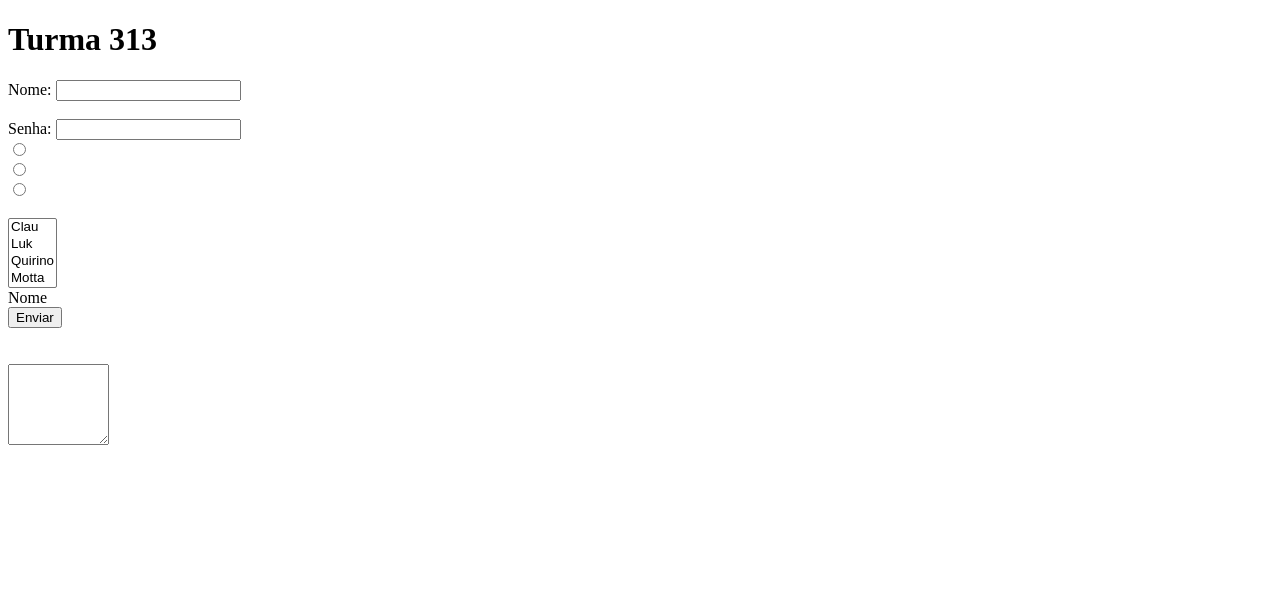
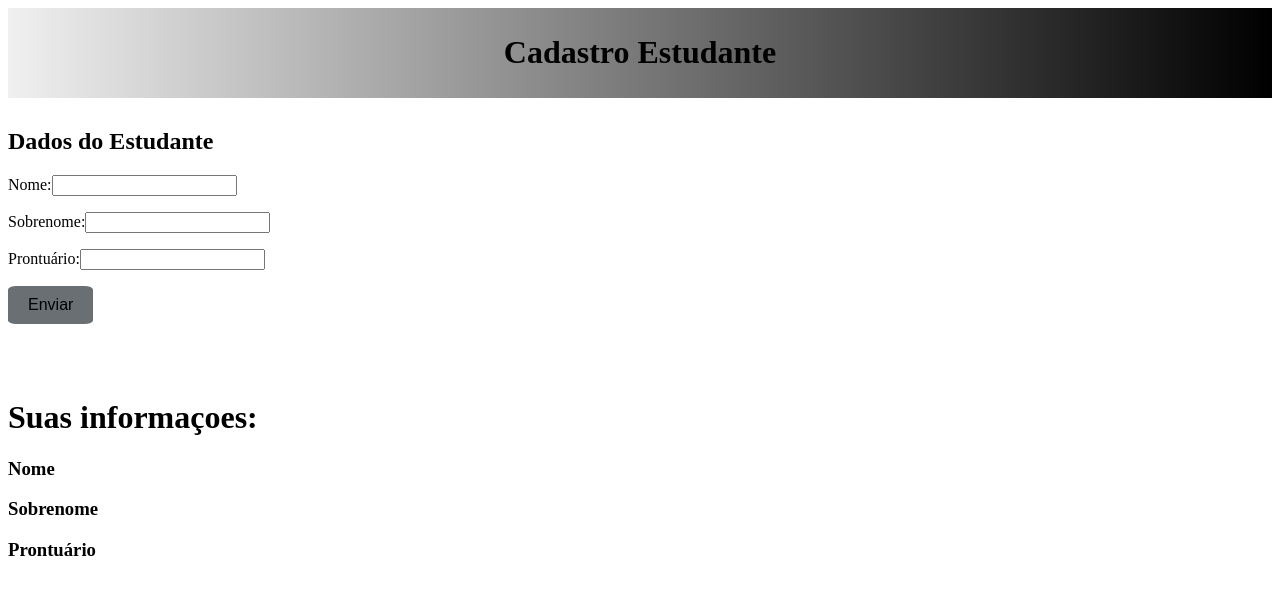
Before and after one commit to Gabriellluna/AW1-IFSP, a plain HTML site: page Formulário/index.html in a window 1280 px wide. Drawn offline with Linux system fonts and the light colour scheme.

Commit message:
Alterações no formulário

```diff
--- a/Formulário/index.html
+++ b/Formulário/index.html
@@ -6,47 +6,100 @@
     <meta name="viewport" content="width=device-width, initial-scale=1.0">
     <title>Formulário</title>
     <style>
-        #bot{
-            background-color: aqua;
+        header{
+            text-align: center;
+            background: linear-gradient(to right, #f0f0f0, #000000);
+            margin-bottom: 30px;
+            padding: 5px;
         }
+        #btn{
+            padding: 10px 20px;
+            font-size: 16px;
+            background-color: #6a6f74;
+            color: #000000;
+            border: 1px;
+            border-radius: 10%;
+            cursor:-webkit-zoom-in;
+            transition: transform 0.2s ease-out;
+        }
+        #btn:hover{
+            transform: scale(1.1);
+        }
+        p{
+            display: flex;
+            flex-direction: row;
+            justify-content: flex-start;
+            align-items: center;
+            align-content: space-around;
+        }
+
     </style>
 </head>
 <body>
-    <h1>Turma 313</h1>
-
-    Nome: <input id="nome "type="text">
-    <br>
-    <br>
-    Senha: <input type="password"><br>
-    <input type="radio" value="AW1"><br>
-    <input type="radio" value="LP3"><br>
-    <input type="radio" value="LP2">
-
-    <br><br>
-    <select name="profs" id="profs" multiple>
-    <option value="Clau">Clau</option>
-    <option value="Luk">Luk</option>
-     <option value="Quirino">Quirino</option>
-      <option value="Motta">Motta</option>
-    </select>
-
-    <div id="prent">Nome</div>
+    <header>
+    <h1 id="cadastro">Cadastro Estudante</h1>
+    </header>
 
 
-     <input type="button" id="button" value="Enviar" onclick="Enviar()">
-     <br><br><br>
 
-    <textarea name="Comentario" id="coment" cols="10" rows="5"></textarea>
+    <form id="formulario" name="" method="" action="">
+
+
+        <h2 id="titulo-form">Dados do Estudante</h2>
+
+        <p><label for="nome">Nome:</label>
+          <input type="text" id="nome" maxlength="80" required/></p>
+
+        <p><label for="sobre">Sobrenome:</label>
+          <input type="text" id="sobre" maxlength="80" required/></p>
+
+        <p><label for="titulo">Prontuário:</label>
+          <input type="text" id="pront" maxlength="80" required/></p>
+
+          <button type="submit" id="btn" onclick="Enviar()">Enviar</button>
+
+      </form>
+
+
+<br><br><br>
+      <h1>Suas informaçoes: </h1>
+      <h3 id="nomee"> Nome</h3>
+      <h3 id="sobree"> Sobrenome</h3>
+      <h3 id="prontt"> Prontuário</h3>
+
+
+
+
+
 
     <script>
 
-        function Enviar(){
-        var nome = window.document.getElementById("nome")
-        var name = nome.value
-        var apresentar = window.document.getElementById("prent")
+    function Enviar(){
 
-        apresentar.innerHTML = name
+        if (valorDoNome !== " " && valordoSobre !== " " && valordoPront !== " "){
+
+            document.bgColor = "grey";
+            document.body.style.color = "white"
+            document.getElementById("btn").style.color = "white"
+            document.getElementById("nome");
+            document.getElementById("sobre");
+            document.getElementById("pront");
+            var valorDoNome = nome.value;
+            var valordoSobre = sobre.value;
+            var valordoPront = pront.value;
+            document.getElementById("nomee").innerHTML = valorDoNome
+            document.getElementById("sobree").innerHTML = valordoSobre
+            document.getElementById("prontt").innerHTML = valordoPront
+
+        }else{
+            alert("Todos os campos devem estar devidamente preenchidos")
         }
+
+
+    }
+
+
+
 
 
     </script>
```
